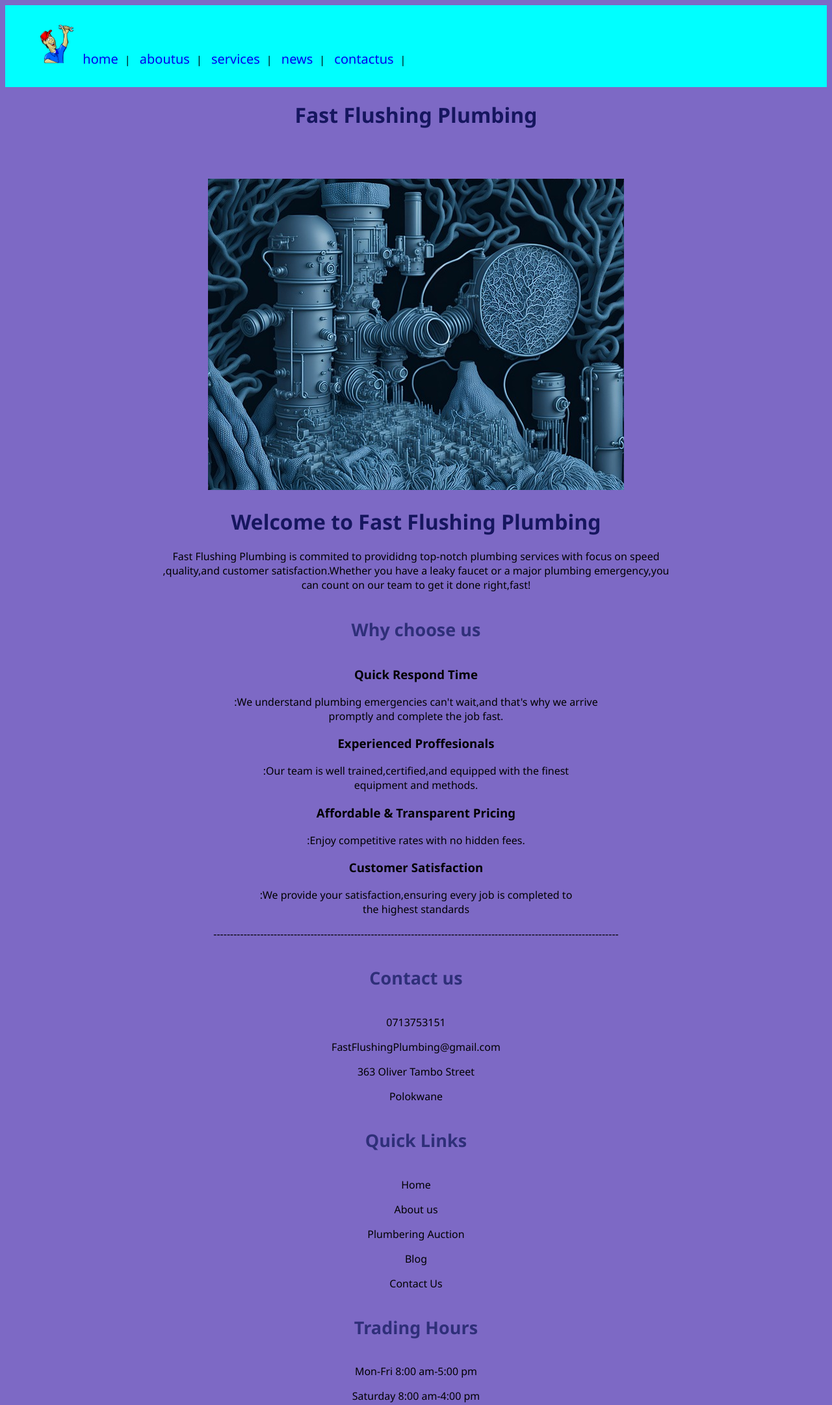
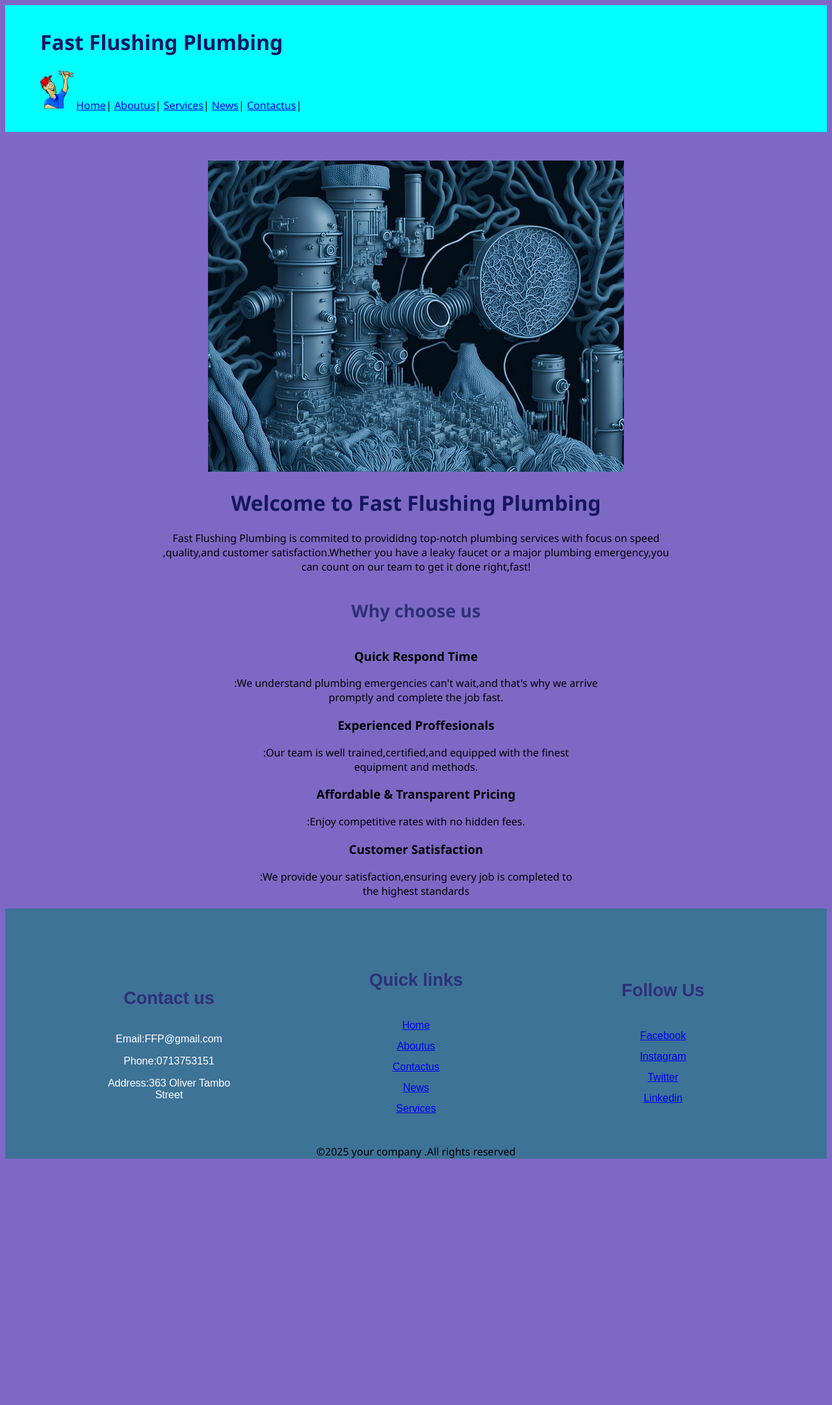
Before and after one commit to Cassius762/Assignment-2, a plain HTML site: page index.html in a window 1280 px wide. Shown: the top 2162 px of the page at 65% size. After the commit the page ends 1799 px from the top, so only its background shows below. Drawn offline with Linux system fonts and the light colour scheme; files whose address does not match are found by name.

Commit message:
Add files via upload

```diff
--- a/index.html
+++ b/index.html
@@ -4,76 +4,29 @@
   <meta charset="UTF-8">
   <meta name="viewport" content="width=device-width, initial-scale=1.0">
   <title>Fast Flushing Plumbing</title>
-  <style>
-          .navbar{
-    background-color: aqua;
-    padding: 14px;
-    margin: 0px;
-    text-align: left;
-}
+  <link rel="stylesheet" href="style.css">
 
-.navbar a{
-text-decoration: none;
-font-size: 20px;
-margin: 10px;
-}
-.navbar a:hover{
-    background-color: rgb(65, 75, 161);
-    padding: 15px;
-    margin: 15px;
-    border-radius: 20px;
-}
-h2{
-    color: rgb(47, 47, 121);
-    font-size: 27px;
-    text-align: center;
-    padding: 16px;
-}
 
-h1{
-  color: rgb(22, 22, 95);
-}
-
-.mamiki{
-    text-align: center;
-    border-radius: 40px;
-}
-
-body{
-    background-color: rgb(125, 105, 197);
-    text-align: center;
-    font-family: 'Segoe UI', Tahoma, Geneva, Verdana, sans-serif;
-}
-
-  </style>
 </head>
  <body>
-
+<header>
 
 <div class="navbar">
-
- <ul>
-
+  <ul>
+<h1>Fast Flushing Plumbing</h1>
 
 <img src="images/human2.png" style="height: 60px;">
-<a href="index.html">home</a>|
-<a href="aboutus.html">aboutus</a>|
-<a href="services.html">services</a>|
-<a href="news.html">news</a>|
-<a href="contactus.html">contactus</a>|
+<a href="index.html">Home</a>|
+<a href="aboutus.html">Aboutus</a>|
+<a href="services.html">Services</a>|
+<a href="news.html">News</a>|
+<a href="contactus.html">Contactus</a>|
+</header>
+
  </ul>
 </div>
-<h1>Fast Flushing Plumbing</h1>
-<h2>
 
-
-
-
-</style>
-</h1>
- </body>
-</html>
-
+<br><br>
    <div class="mamiky">
    <img src="images/machine.jpg">
 
@@ -99,25 +52,53 @@ body{
 <p><h3>Customer Satisfaction</h3>:We provide your satisfaction,ensuring every job is completed to <br>
 the highest standards</p>
 
--------------------------------------------------------------------------------------------------------------------------
+</body>
 
-<h2>Contact us</h2>
-<p>0713753151 <br>
-<p>FastFlushingPlumbing@gmail.com <br>
-<p>363 Oliver Tambo Street <br>
-<p>Polokwane <br>
-</p>
 
- <h2>Quick Links</h2>
- <p>Home <br>
-  <p>About us <br>
-   <p>Plumbering Auction <br>
-    <p>Blog <br>
-      <p>Contact Us <br>
-      </p>
 
-<h2>Trading Hours</h2>
- <p>Mon-Fri      8:00 am-5:00  pm <br>
- <p>Saturday     8:00  am-4:00  pm <br>
- <p>Sunday       9:00  am-2:00  pm <br>
-<p>Public Holidays  9:00  am-1:00  pm <br>
+
+
+  <footer>
+       <div class="container">
+        <div class="footer-content">
+          <h2>Contact us</h2>
+          <p>Email:FFP@gmail.com</p>
+          <p>Phone:0713753151</p>
+          <p>Address:363 Oliver Tambo Street</p>
+        </div>
+
+        <div class="footer-content">
+          <h2>Quick links</h2>
+          <ul class="list">
+              <li><a href="index.html">Home</a></li>
+              <li><a href="aboutus.html">Aboutus</a></li>
+              <li><a href="contactus.html">Contactus</a></li>
+              <li><a href="news.html">News</a></li>
+              <li><a href="services.html">Services</a></li>
+          </ul>
+        </div>
+
+        <div class="footer-content">
+          <h2>Follow Us</h2>
+          <ul class="list">
+          <li><a href="#">Facebook</a></li>
+          <li><a href="#">Instagram</a></li>
+          <li><a href="#">Twitter</a></li>
+          <li><a href="#">Linkedin</a></li>
+          </ul>
+        </div>
+       </div>
+
+       <div class="bottom-bar">
+        <p>&copy;2025 your company .All rights reserved</p>
+
+
+
+
+
+
+
+  </footer>
+
+
+</html>
```
Also changed, not shown: aboutus.html (+6 -43 lines), contactus.html (+1 -84 lines), services.html (+40 -47 lines).
